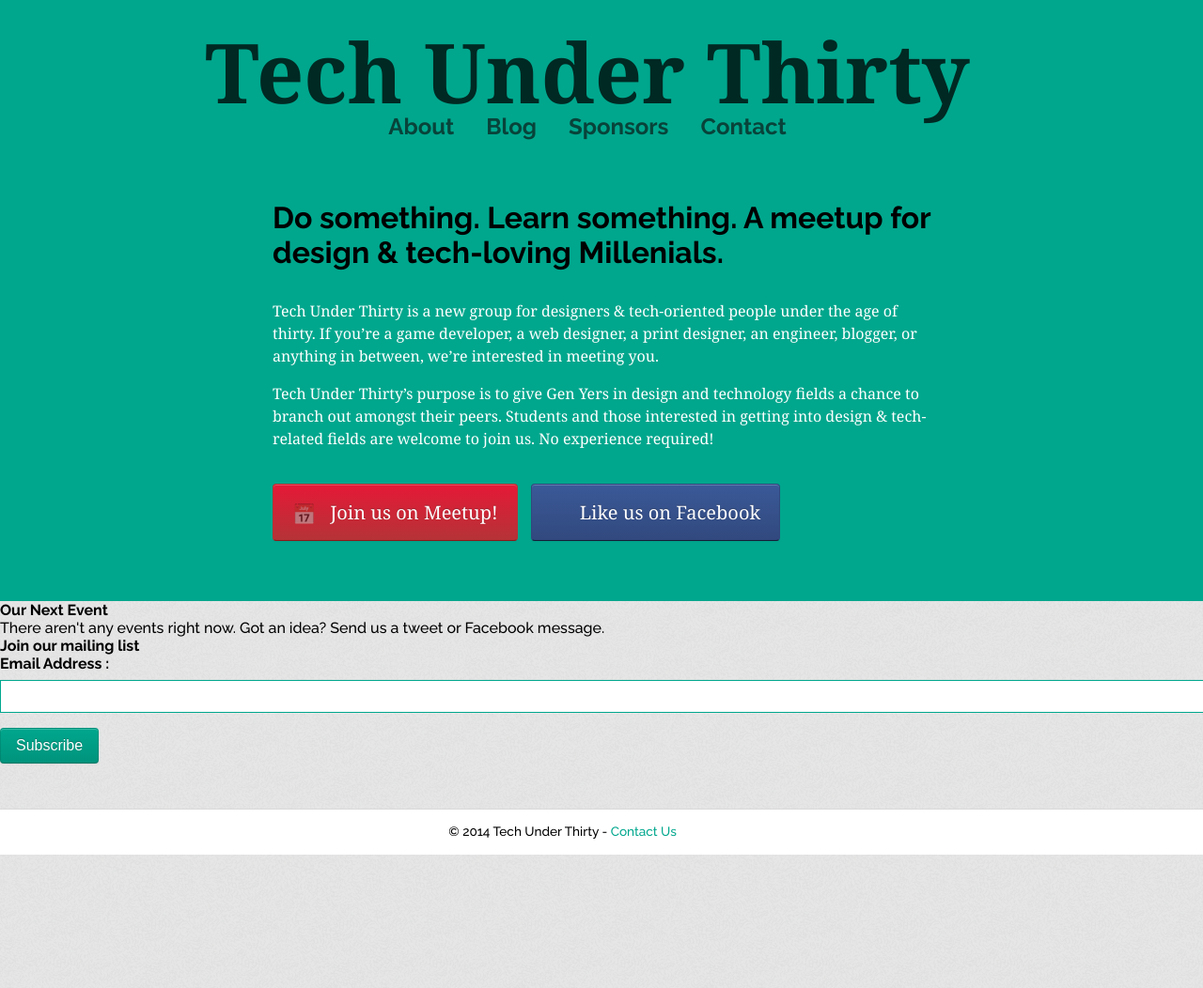
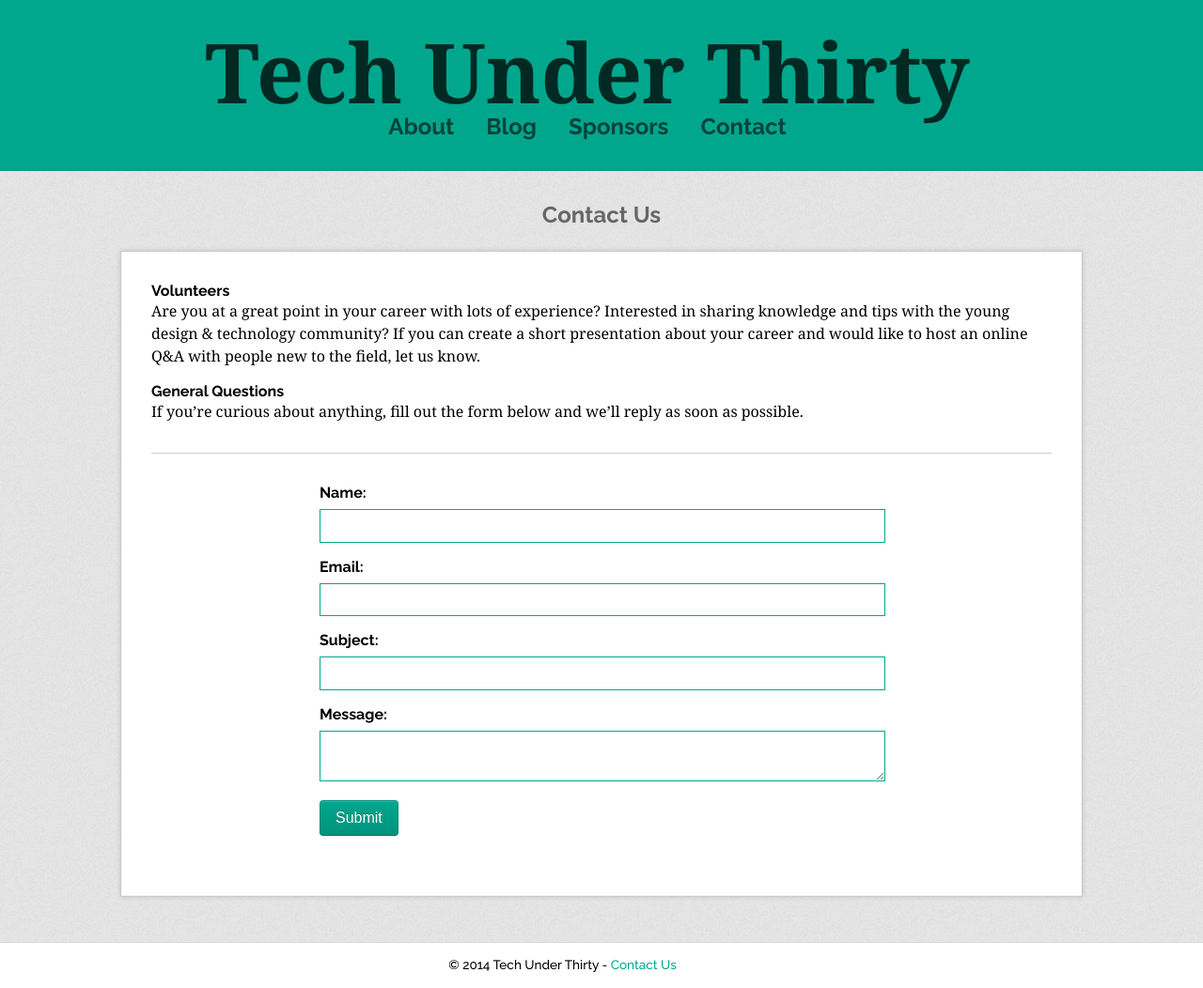
Before and after one commit to TechUnderThirty/techunderthirty.github.io, a Jekyll site: the page built from contact/index.html, in a window 1280 px wide. Shown: the whole page at 94% size. Built offline with Jekyll 4.4.1, drawn with Linux system fonts in a browser that asks for light colours; some web fonts are replaced; Markdown is read by kramdown in place of the engine named in the settings; before the commit the page ends 910 px from its top, so only the background shows below that.

Commit message:
SimpleForm Completed

```diff
--- a/contact/index.html
+++ b/contact/index.html
@@ -1,42 +1,29 @@
 ---
 layout: default
-title: Tech Under Thirty
+title: Tech Under Thirty - Contact us
 ---
-
-<section class="hero-home clearfix">
-		<article>
+<section class="posts-content">
+		<h2>Contact Us</h2>
+		<article class="post">
 			<div class="entry">
-				<h2 class="description">Do something. Learn something. A meetup for design & tech-loving Millenials.</h2>
-				<p>Tech Under Thirty is a new group for designers &amp; tech-oriented people under the age of thirty. If you’re a game developer, a web designer, a print designer, an engineer, blogger, or anything in between, we’re interested in meeting you.</p>
-				<p>Tech Under Thirty’s purpose is to give Gen Yers in design and technology fields a chance to branch out amongst their peers. Students and those interested in getting into design &amp; tech-related fields are welcome to join us. No experience required!</p>
-				<p>
-					<a href="http://meetup.com/techunderthirty" class="btn btn-meetup" target="_blank">
-						<i class="ss-icon ss-standard ss-calendar"></i>
-						Join us on Meetup!
-					</a>
-					<a href="https://www.facebook.com/TechUnderThirty" class="btn btn-facebook" target="_blank">
-						<i class="ss-facebook"></i>
-						Like us on Facebook
-					</a>
-				</p>
+				<h4>Volunteers</h4>
+				<p>Are you at a great point in your career with lots of experience? Interested in sharing knowledge and tips with the young design &amp; technology community? If you can create a short presentation about your career and would like to host an online Q&amp;A with people new to the field, let us know.</p>
+				<h4>General Questions</h4>
+				<p>If you’re curious about anything, fill out the form below and we’ll reply as soon as possible. </p>
+			</div>
+			<div class="contact-form">
+				<form action="http://getsimpleform.com/messages?form_api_token=8b8285102e231f65e43de2ff0db1e0d7" method="post">
+				  <input type='hidden' name='redirect_to' value='/' />
+					<label>Name:</label>
+				  <input type='text' name='name' />
+					<label>Email:</label>
+				  <input type='text' name='email' />
+					<label>Subject:</label>
+				  <input type='text' name='subject' />
+					<label>Message:</label>
+				  <textarea name="message"></textarea>
+				  <input type='submit' value='Submit' />
+				</form>
 			</div>
 		</article>
 </section>
-<section class="next-event">
-	<div id="em_widget-2" class="widget widget_em_widget">
-		<h2>Our Next Event</h2>
-		<ul>
-			<li>There aren't any events right now. Got an idea? Send us a tweet or Facebook message.</li>
-		</ul>
-	</div>
-	<div id="ns_widget_mailchimp-2" class="widget widget_ns_mailchimp">
-		<h2>Join our mailing list</h2>
-		<form action="/" id="ns_widget_mailchimp_form-2" method="post">
-			<input type="hidden" name="ns_mc_number" value="2">
-			<label for="ns_widget_mailchimp-email-2">Email Address :</label>
-			<input id="ns_widget_mailchimp-email-2" type="text" name="ns_widget_mailchimp_email">
-			<input class="button" type="submit" name="Subscribe" value="Subscribe">
-		</form>
-		<script>jQuery('#ns_widget_mailchimp_form-2').ns_mc_widget({"url" : "/index.php", "cookie_id" : "ns_widget_mailchimp-2", "cookie_value" : "cdf01324245c63cd4dcf07f2b9868e1c", "loader_graphic" : "http://techunderthirty.com/wp-content/plugins/mailchimp-widget/images/ajax-loader.gif"}); </script>
-	</div>
-</div>
--- a/css/main.css
+++ b/css/main.css
@@ -1687,15 +1687,13 @@ input[type="submit"][disabled],
 .event .em-locations-map {
   width: 100% !important;
 }
-#FSContact1,
-#FSContact2 {
+.contact-form {
   padding: 2em 5%;
   border-top: 1px solid #cccccc;
   margin-top: 2em;
 }
-#FSContact1 form,
-#FSContact2 form {
-  max-width: 700px;
+.contact-form form {
+  max-width: 600px;
   margin: 0 auto;
 }
 #footer {
```
Also changed, not shown: less/contactform.less (+9 -2 lines), 3 other files.
